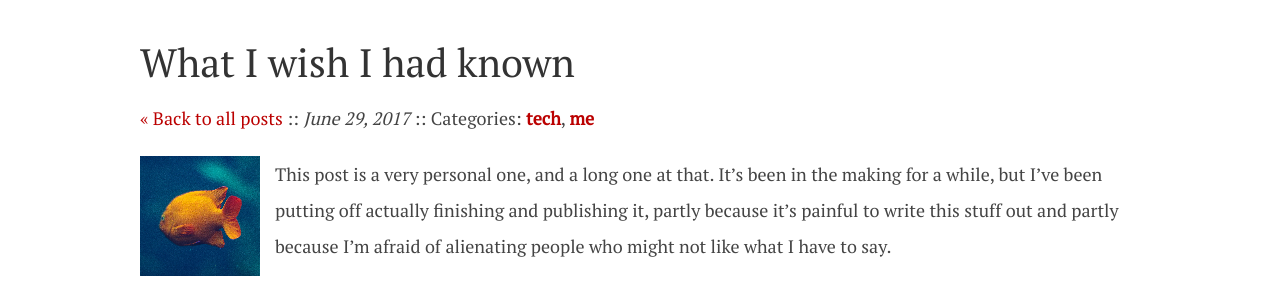
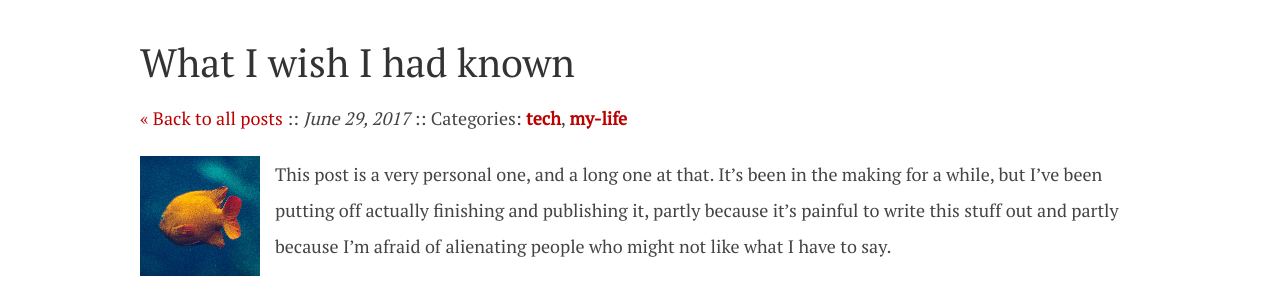
Before and after one commit to dellsystem/dellsystem.github.io, a Jekyll site: the page built from _posts/2017-06-29-what-i-wish-i-had-known.md, in a window 1280 px wide and 900 px high. Shown: the part 206-499 px from the top of the window. Built offline with Jekyll 4.4.1, drawn with Linux system fonts in a browser that asks for light colours.

Commit message:
Change categories for what-i-wish-i-had-known
From 'me' to 'my-life' for consistency

```diff
--- a/_posts/2017-06-29-what-i-wish-i-had-known.md
+++ b/_posts/2017-06-29-what-i-wish-i-had-known.md
@@ -3,7 +3,7 @@ layout: post
 title: "What I wish I had known"
 categories:
 - tech
-- me
+- my-life
 ---
 
 This post is a very personal one, and a long one at that. It's been in the
```
